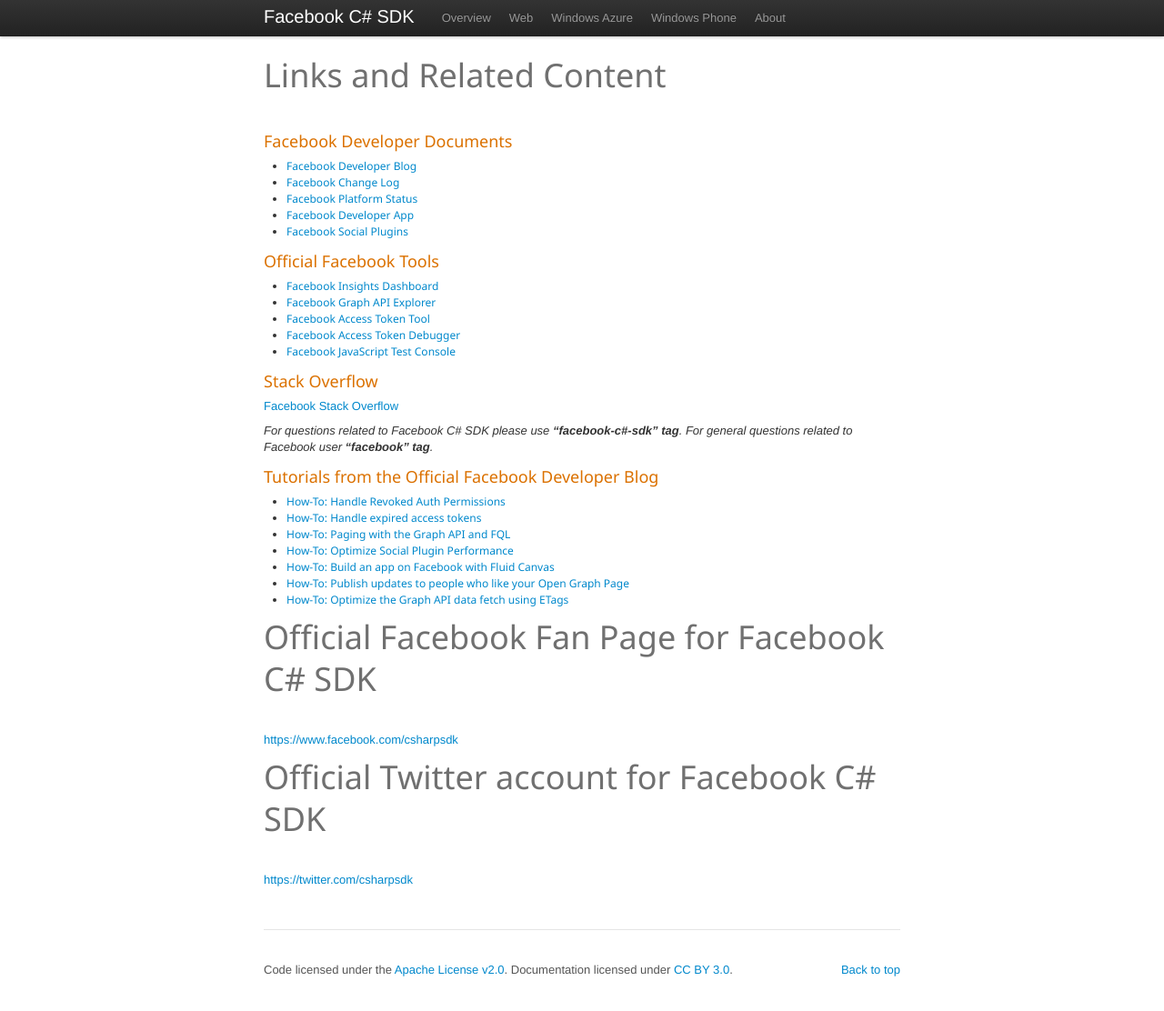
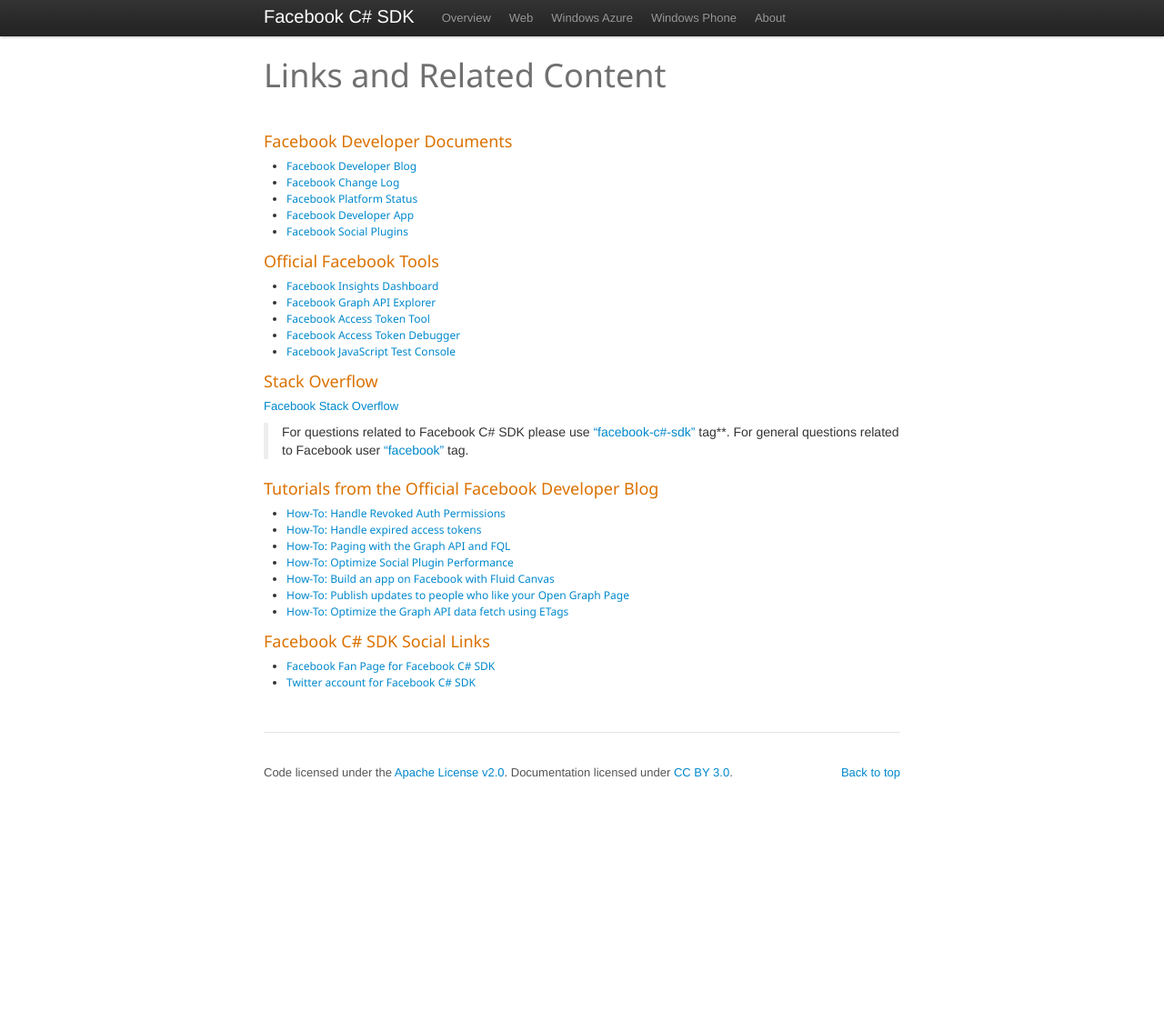
Before and after one commit to facebook-csharp-sdk/facebook-csharp-sdk.github.com, a Jekyll site: the page built from docs/facebook-links.md, in a window 1280 px wide and 1112 px high. Shown: the whole window at 91% size. Built offline with Jekyll 4.4.1, drawn with Linux system fonts in a browser that asks for light colours; Markdown is read by kramdown in place of the engine named in the settings.

Commit message:
More stuff...

```diff
--- a/docs/facebook-links.md
+++ b/docs/facebook-links.md
@@ -22,10 +22,9 @@ title: Facebook C# SDK Links and Related Content
 ## Stack Overflow
 [Facebook Stack Overflow](http://facebook.stackoverflow.com/)
 
-_For questions related to Facebook C# SDK please use **"facebook-c#-sdk" tag**. For general questions related to Facebook user **"facebook" tag**._
+> For questions related to Facebook C# SDK please use ["facebook-c#-sdk"](http://facebook.stackoverflow.com/questions/tagged/facebook-c%23-sdk) tag**. For general questions related to Facebook user ["facebook"](http://facebook.stackoverflow.com/questions/tagged/facebook) tag.
 
 ## Tutorials from the Official Facebook Developer Blog
-
 * [How-To: Handle Revoked Auth Permissions](https://developers.facebook.com/blog/post/576/)
 * [How-To: Handle expired access tokens](https://developers.facebook.com/blog/post/500/)
 * [How-To: Paging with the Graph API and FQL](https://developers.facebook.com/blog/post/478/)
@@ -34,8 +33,6 @@ _For questions related to Facebook C# SDK please use **"facebook-c#-sdk" tag**.
 * [How-To: Publish updates to people who like your Open Graph Page](https://developers.facebook.com/blog/post/465/)
 * [How-To: Optimize the Graph API data fetch using ETags](https://developers.facebook.com/blog/post/627/)
 
-# Official Facebook Fan Page for Facebook C# SDK
-[https://www.facebook.com/csharpsdk](https://www.facebook.com/csharpsdk)
-
-# Official Twitter account for Facebook C# SDK
-[https://twitter.com/csharpsdk](https://twitter.com/csharpsdk)
+## Facebook C# SDK Social Links
+* [Facebook Fan Page for Facebook C# SDK](https://www.facebook.com/csharpsdk)
+* [Twitter account for Facebook C# SDK](https://twitter.com/csharpsdk)
```
Also changed, not shown: docs/datetimeconverter.md (+1 -1 lines), docs/legacy-rest-api.md (+2 -1 lines), docs/making-asynchronous-requests-with-async-await.md (+2 -2 lines), docs/making-asynchronous-requests-with-task-parallel-library.md (+2 -2 lines), docs/making-synchronous-requests-without-dynamic-support.md (+1 -1 lines).
